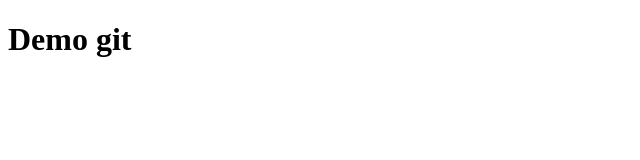
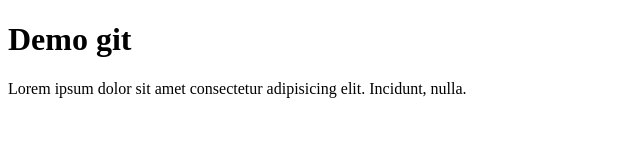
Before and after one commit to Hanhkim11/DemoGit, a plain HTML site: page index.html in a window 1280 px wide. Shown: the whole page, without its empty margins (0-640 px from the left). Drawn offline with Linux system fonts and the light colour scheme.

Commit message:
update code index

```diff
--- a/index.html
+++ b/index.html
@@ -7,5 +7,8 @@
   </head>
   <body>
     <h1>Demo git</h1>
+    <p>
+      Lorem ipsum dolor sit amet consectetur adipisicing elit. Incidunt, nulla.
+    </p>
   </body>
 </html>
```
